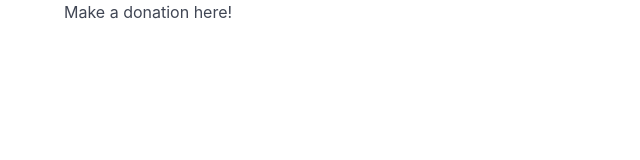
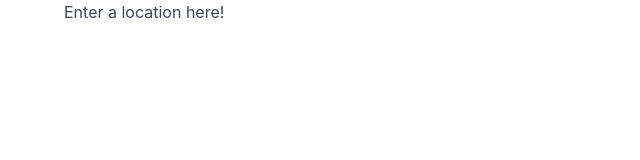
Before and after one commit to gitsetu/locations2front, a SvelteKit app: page /donate in a window 1280 px wide. Shown: the top 160 px of the page, without its empty margins (0-640 px from the left). Built offline with nearby package versions, Linux system fonts and the light colour scheme.

Commit message:
lab 19b logout

```diff
--- a/src/routes/donate/+page.svelte
+++ b/src/routes/donate/+page.svelte
@@ -3,4 +3,4 @@
     subTitle.text = "Donate";
 </script>
 
-<p>Make a donation here!</p>
+<p>Enter a location here!</p>
```
Also changed, not shown: src/routes/logout/+page.svelte (added, +7 -0 lines).
